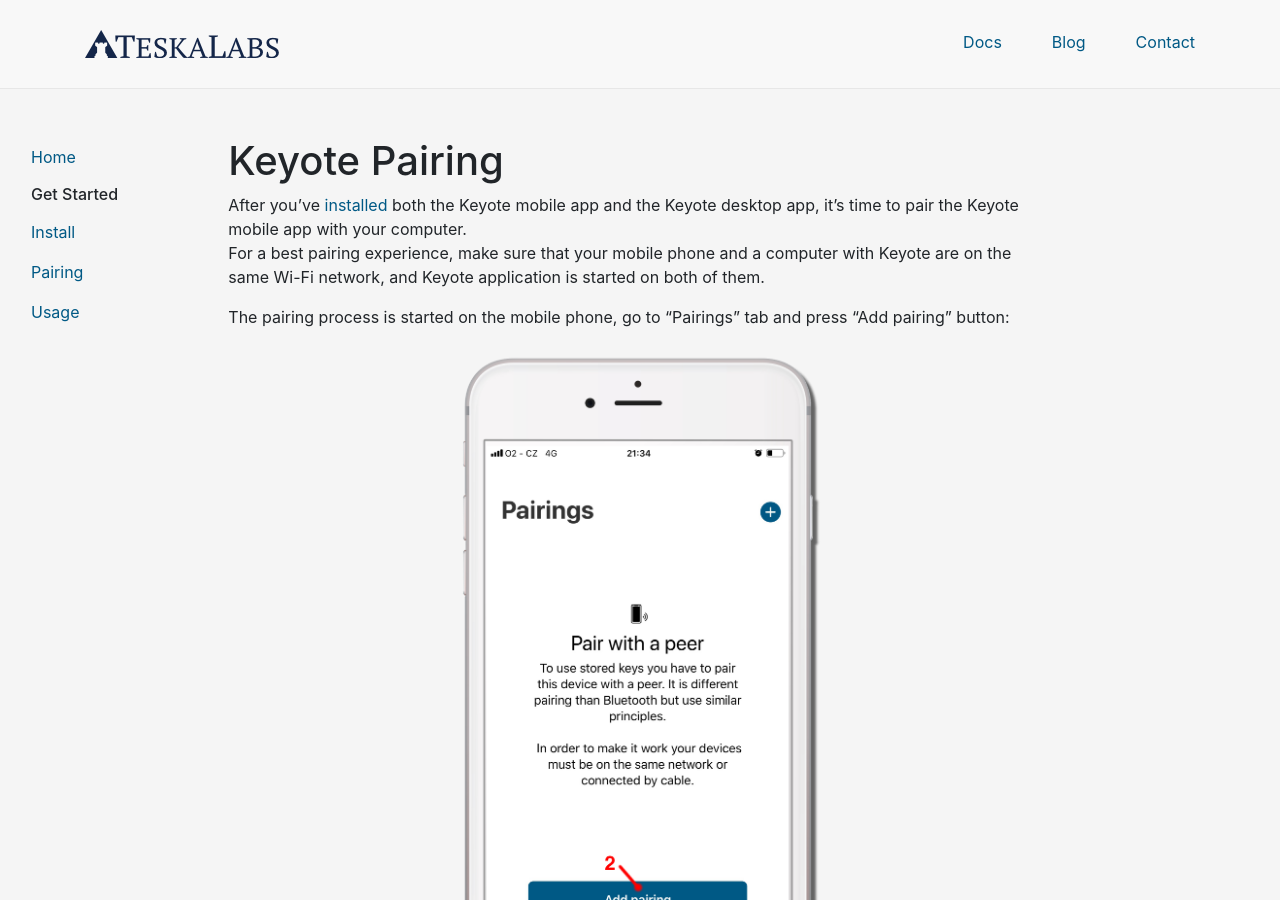
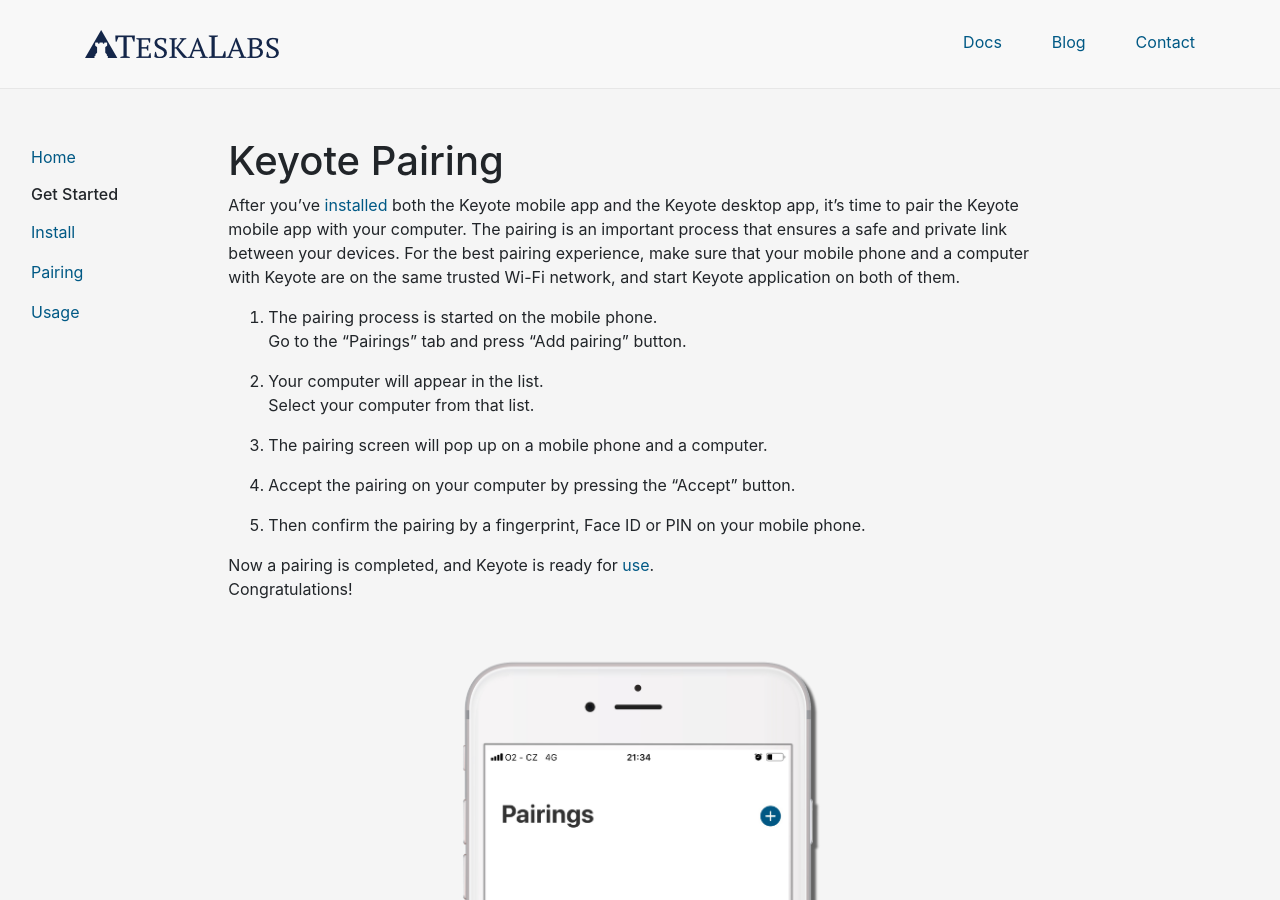
Before and after one commit to TeskaLabs/Keyote-Docs, a Jekyll site: the page built from start/pair.md, in a window 1280 px wide and 900 px high. Built offline with Jekyll 4.4.1, drawn with Linux system fonts in a browser that asks for light colours; nearby versions of some CDN libraries.

Commit message:
Improve on the documetation of pairing process.

```diff
--- a/start/pair.md
+++ b/start/pair.md
@@ -7,13 +7,25 @@
 Keyote Pairing
 ====================
 
-After you’ve [installed](install) both the Keyote mobile app and the Keyote desktop app, it’s time to pair the Keyote mobile app with your computer.
-For a best pairing experience, make sure that your mobile phone and a computer with Keyote are on the same Wi-Fi network,
-and Keyote application is started on both of them.
+After you’ve [installed](install) both the Keyote mobile app and the Keyote desktop app, it’s time to pair the Keyote mobile app with your computer. The pairing is an important process that ensures a safe and private link between your devices. For the best pairing experience, make sure that your mobile phone and a computer with Keyote are on the same trusted Wi-Fi network,
+and start Keyote application on both of them.
 
-The pairing process is started on the mobile phone, go to "Pairings" tab and press "Add pairing" button:
+1. The pairing process is started on the mobile phone.
+   Go to the "Pairings" tab and press "Add pairing" button.
 
-<div class="container">
+2. Your computer will appear in the list.
+   Select your computer from that list.
+
+3. The pairing screen will pop up on a mobile phone and a computer.
+
+4. Accept the pairing on your computer by pressing the "Accept" button.
+
+5. Then confirm the pairing by a fingerprint, Face ID or PIN on your mobile phone.
+
+Now a pairing is completed, and Keyote is ready for [use](use).
+Congratulations!
+
+<div class="container mt-5">
 	<div class="row">
 		<div class="col-sm-12 text-center">
 			<img class="img-fluid" style="max-width:400px;" src="{{ site.url }}/assets/images/ios-pairing-aid.png"/>
```
